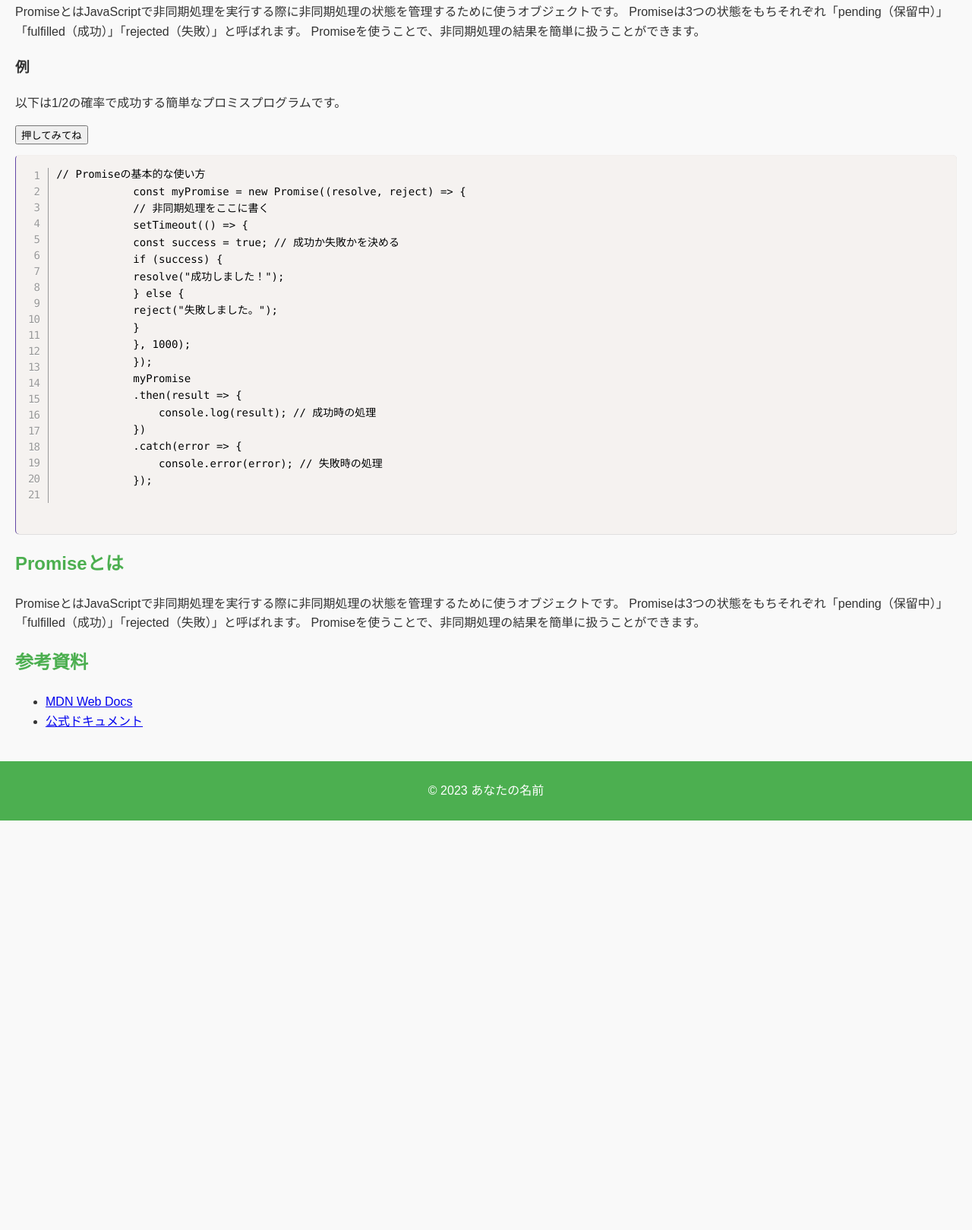
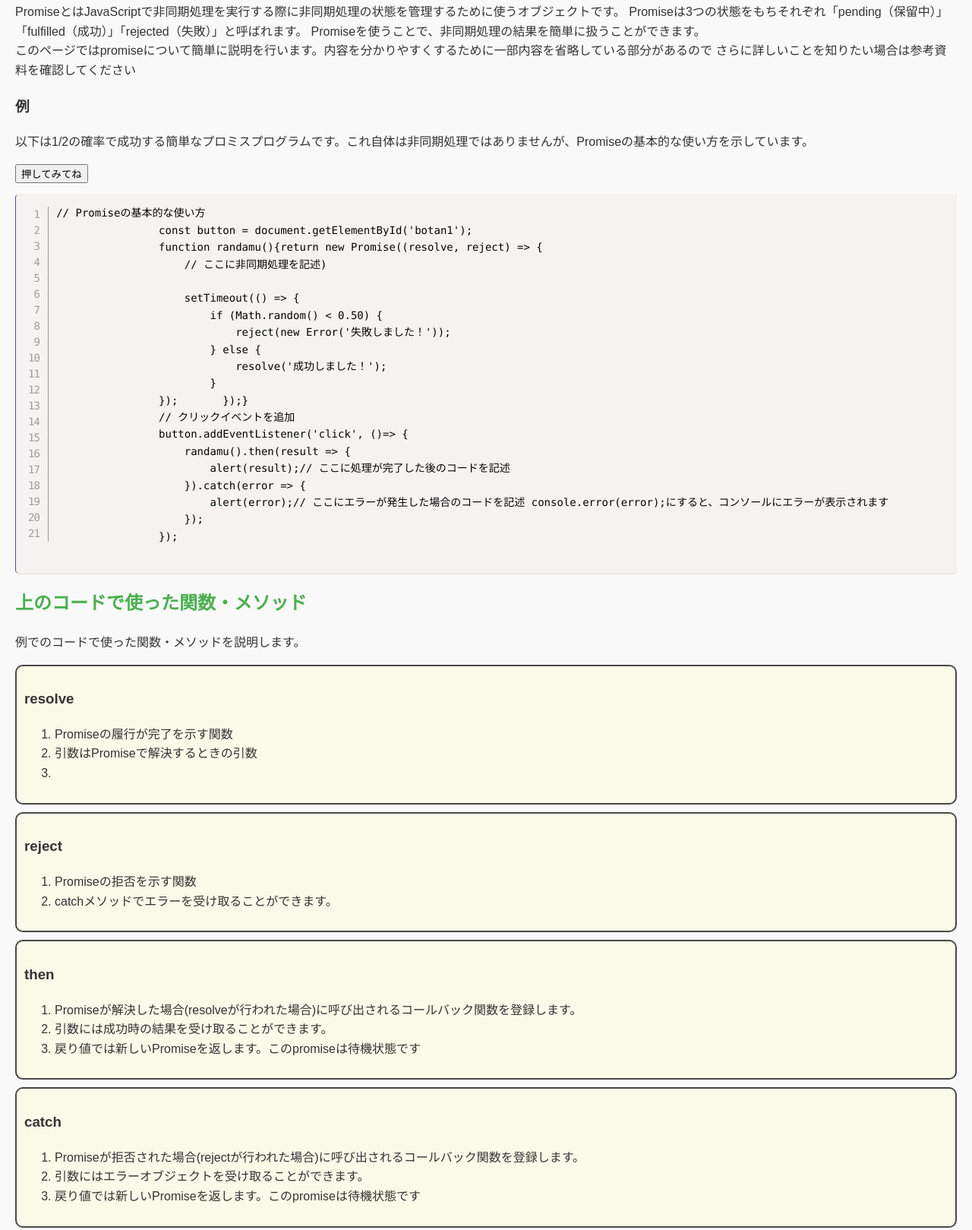
Before and after one commit to yurei0903/javascript_osieruyatu, a plain HTML site: page index.html in a window 1280 px wide. Shown: the part 211-1830 px from the top of the page at 76% size. Before the commit the page ends 1291 px from the top, so only its background shows below. Drawn offline with Linux system fonts and the light colour scheme.

Commit message:
update index.html and styles.css

```diff
--- a/index.html
+++ b/index.html
@@ -25,44 +25,77 @@
             <h2>Promiseとは</h2>
             <p>PromiseとはJavaScriptで非同期処理を実行する際に非同期処理の状態を管理するために使うオブジェクトです。
             Promiseは3つの状態をもちそれぞれ「pending（保留中）」「fulfilled（成功）」「rejected（失敗）」と呼ばれます。
-            Promiseを使うことで、非同期処理の結果を簡単に扱うことができます。</p>
+            Promiseを使うことで、非同期処理の結果を簡単に扱うことができます。<br>
+            このページではpromiseについて簡単に説明を行います。内容を分かりやすくするために一部内容を省略している部分があるので
+            さらに詳しいことを知りたい場合は参考資料を確認してください</p>
             </p>
+
         </section>
         <section id="program1"class="program">
             <h3>例</h3>
-            <p>以下は1/2の確率で成功する簡単なプロミスプログラムです。
+            <p>以下は1/2の確率で成功する簡単なプロミスプログラムです。これ自体は非同期処理ではありませんが、Promiseの基本的な使い方を示しています。
             </p>
             <button id="botan1">押してみてね</button>
             <div class="code-toolbar"></div>
             <pre><code>// Promiseの基本的な使い方
-            const myPromise = new Promise((resolve, reject) => {
-            // 非同期処理をここに書く
-            setTimeout(() => {
-            const success = true; // 成功か失敗かを決める
-            if (success) {
-            resolve("成功しました！");
-            } else {
-            reject("失敗しました。");
-            }
-            }, 1000);
-            });
-            myPromise
-            .then(result => {
-                console.log(result); // 成功時の処理
-            })
-            .catch(error => {
-                console.error(error); // 失敗時の処理
-            });
+                const button = document.getElementById('botan1');
+                function randamu(){return new Promise((resolve, reject) => {
+                    // ここに非同期処理を記述)
 
+                    setTimeout(() => {
+                        if (Math.random() < 0.50) {
+                            reject(new Error('失敗しました！'));
+                        } else {
+                            resolve('成功しました！');
+                        }
+                });       });}
+                // クリックイベントを追加
+                button.addEventListener('click', ()=> {
+                    randamu().then(result => {
+                        alert(result);// ここに処理が完了した後のコードを記述
+                    }).catch(error => {
+                        alert(error);// ここにエラーが発生した場合のコードを記述 console.error(error);にすると、コンソールにエラーが表示されます
+                    });
+                });
             <span aria-hidden="true" class="line-numbers-rows"><span></span><span></span><span></span><span></span><span></span><span></span><span></span><span></span><span></span><span></span><span></span><span></span><span></span><span></span><span></span><span></span><span></span><span></span><span></span><span></span><span></span></code></pre>
-        </section>
+
+    </section>
 
         <section id="setumei1">
-            <h2>Promiseとは</h2>
-            <p>PromiseとはJavaScriptで非同期処理を実行する際に非同期処理の状態を管理するために使うオブジェクトです。
-            Promiseは3つの状態をもちそれぞれ「pending（保留中）」「fulfilled（成功）」「rejected（失敗）」と呼ばれます。
-            Promiseを使うことで、非同期処理の結果を簡単に扱うことができます。</p>
-            </p>
+            <h2>上のコードで使った関数・メソッド</h2>
+            <p>例でのコードで使った関数・メソッドを説明します。</p>
+            <div class="sikakukakomi">
+                <h3>resolve</h3>
+                <ol>
+                    <li>Promiseの履行が完了を示す関数</li>
+                    <li>引数はPromiseで解決するときの引数</li>
+                    <li></li>
+
+                </ol>
+            </div>
+            <div class="sikakukakomi">
+                <h3>reject</h3>
+                <ol>
+                    <li>Promiseの拒否を示す関数</li>
+                    <li>catchメソッドでエラーを受け取ることができます。</li>
+                </ol>
+            </div>
+            <div class="sikakukakomi">
+            <h3>then</h3>
+            <ol>
+                <li>Promiseが解決した場合(resolveが行われた場合)に呼び出されるコールバック関数を登録します。</li>
+                <li>引数には成功時の結果を受け取ることができます。</li>
+                <li>戻り値では新しいPromiseを返します。このpromiseは待機状態です</li>
+            </ol>
+        </div>
+            <div class="sikakukakomi">
+                <h3>catch</h3>
+                <ol>
+                    <li>Promiseが拒否された場合(rejectが行われた場合)に呼び出されるコールバック関数を登録します。</li>
+                    <li>引数にはエラーオブジェクトを受け取ることができます。</li>
+                    <li>戻り値では新しいPromiseを返します。このpromiseは待機状態です</li>
+                </ol>
+            </div>
         </section>
 
         <section id="resources">
--- a/styles.css
+++ b/styles.css
@@ -141,3 +141,11 @@ code {
     padding-right: 0.8em;
     text-align: right;
 }
+
+.sikakukakomi {
+    background-color: rgb(249, 250, 232); /* 中の色をグレーに設定 */
+    border: 2px solid rgb(71, 71, 71); /* 黒いボーダーを設定 */
+    border-radius: 10px; /* 角を丸くする */
+    padding: 10px; /* 内側の余白を設定 */
+    margin: 10px 0; /* 上下の余白を設定 */
+}
```
